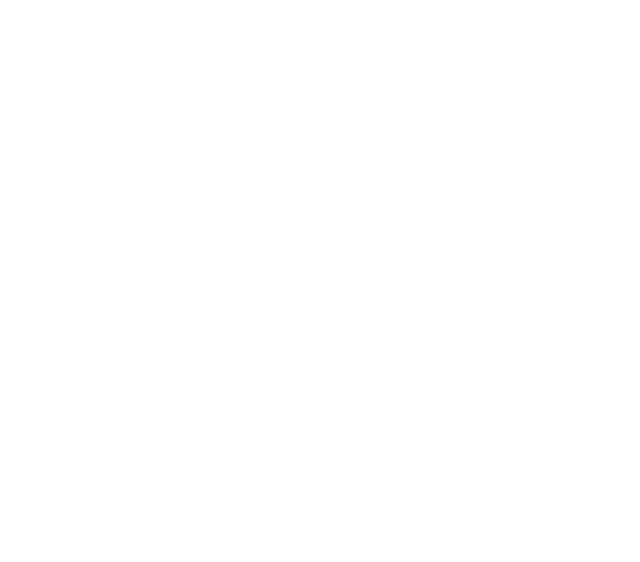
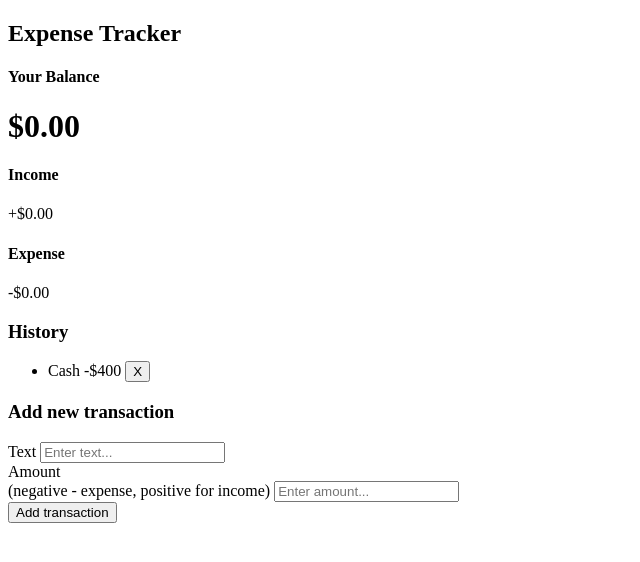
Before and after one commit to trevthedev777/Expense-Tracker, a plain HTML site: page index.html in a window 1280 px wide. Shown: the whole page, without its empty margins (0-640 px from the left). Drawn offline with Linux system fonts and the light colour scheme.

Commit message:
Create index.html

```diff
--- a/index.html
+++ b/index.html
@@ -5,10 +5,56 @@
     <meta http-equiv="X-UA-Compatible" content="IE=edge">
     <meta name="viewport" content="width=device-width, initial-scale=1.0">
     <!-- Stylesheets and Font Awesome -->
+    <script src="https://kit.fontawesome.com/11347facfb.js" crossorigin="anonymous"></script>
     <title>Expense Tracker App | Array Methods & Local Storage</title>
 </head>
 <body>
 
+    <h2>Expense Tracker</h2>
+
+    <div class="container">
+        <h4>Your Balance</h4>
+        <h1 id="balance">$0.00</h1>
+
+        <div class="inc-exp-container">
+            <!-- Income -->
+            <div>
+                <h4>Income</h4>
+                <p id="money-plus" class="money plus">
+                    +$0.00
+                </p>
+            </div>
+            <!-- Expense -->
+            <div>
+                <h4>Expense</h4>
+                <p id="money-minus" class="money minus">
+                    -$0.00
+                </p>
+            </div>
+        </div>
+
+        <h3>History</h3>
+        <ul id="list" class="list">
+            <li class="minus">
+                Cash
+                <span>-$400</span>
+                <button class="delete-btn"> X </button>
+            </li>
+        </ul>
+
+        <h3>Add new transaction</h3>
+        <form id="form">
+            <div class="form-control">
+                <label for="text">Text</label>
+                <input type="text" name="text" id="text" placeholder="Enter text...">
+            </div>
+            <div class="form-control">
+                <label for="amount">Amount <br> (negative - expense, positive for income)</label>
+                <input type="number" id="amount" placeholder="Enter amount...">
+            </div>
+            <button class="btn">Add transaction</button>
+        </form>
+    </div>
     <!-- Scripts -->
     <script src="./assets/js/app.js"></script>
 </body>
```
